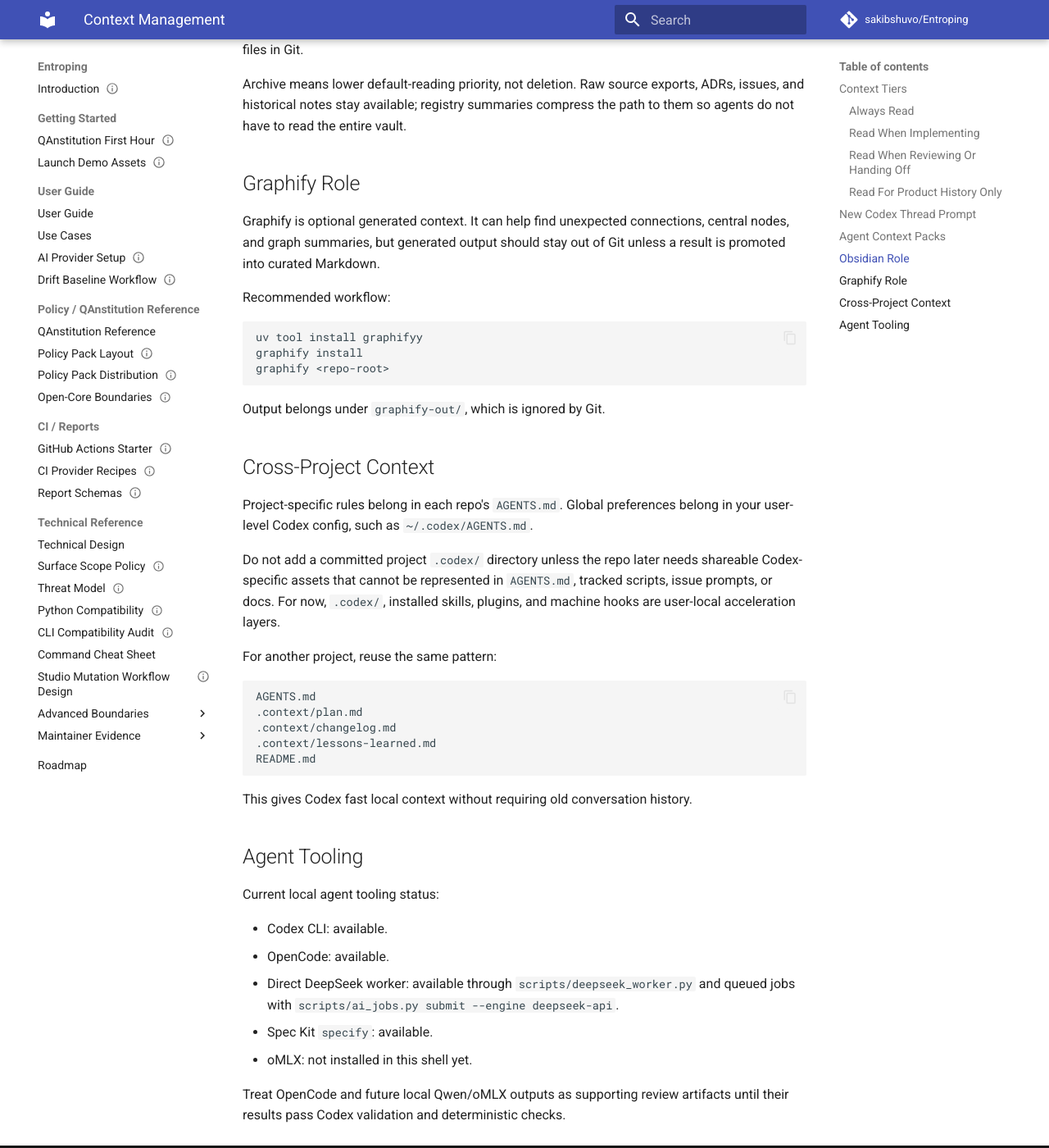
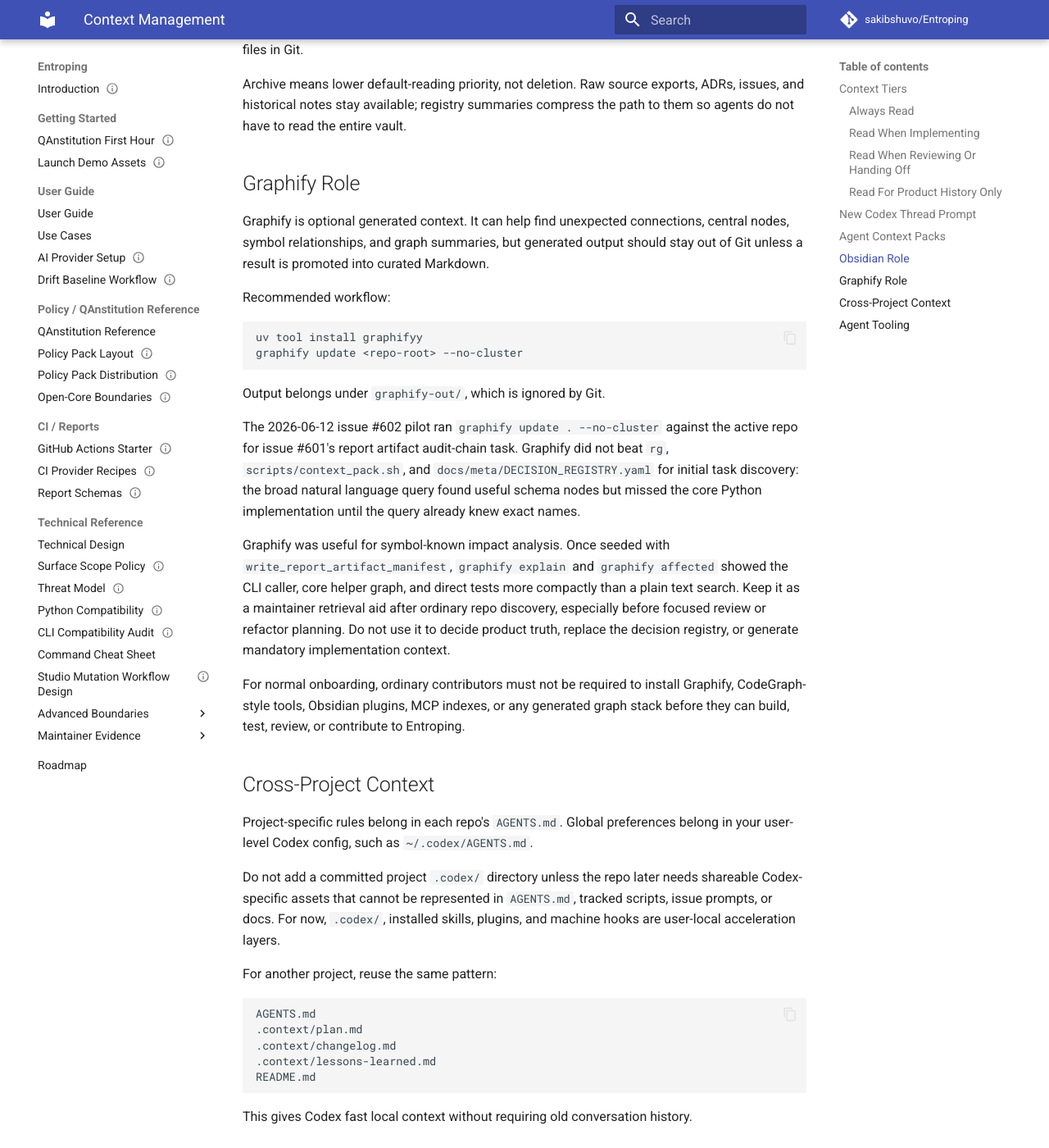
Before and after one commit to sakibshuvo/Entroping, an MkDocs documentation site: the page built from docs/meta/CONTEXT_MANAGEMENT.md, in a window 1280 px wide and 1400 px high, scrolled down 2299 px. Shown: the whole window at 82% size. Built offline with MkDocs 1.6.1 and Material for MkDocs 9.7.7, drawn with Linux system fonts in a browser that asks for light colours; comment, search, counter and statistics services are not loaded.

Commit message:
docs(context): record graph retrieval pilot

````diff
--- a/docs/meta/CONTEXT_MANAGEMENT.md
+++ b/docs/meta/CONTEXT_MANAGEMENT.md
@@ -99,17 +99,37 @@
 
 ## Graphify Role
 
-Graphify is optional generated context. It can help find unexpected connections, central nodes, and graph summaries, but generated output should stay out of Git unless a result is promoted into curated Markdown.
+Graphify is optional generated context. It can help find unexpected connections,
+central nodes, symbol relationships, and graph summaries, but generated output
+should stay out of Git unless a result is promoted into curated Markdown.
 
 Recommended workflow:
 
 ```bash
 uv tool install graphifyy
-graphify install
-graphify <repo-root>
+graphify update <repo-root> --no-cluster
 ```
 
 Output belongs under `graphify-out/`, which is ignored by Git.
+
+The 2026-06-12 issue #602 pilot ran `graphify update . --no-cluster` against
+the active repo for issue #601's report artifact audit-chain task. Graphify did
+not beat `rg`, `scripts/context_pack.sh`, and
+`docs/meta/DECISION_REGISTRY.yaml` for initial task discovery: the broad natural
+language query found useful schema nodes but missed the core Python
+implementation until the query already knew exact names.
+
+Graphify was useful for symbol-known impact analysis. Once seeded with
+`write_report_artifact_manifest`, `graphify explain` and `graphify affected`
+showed the CLI caller, core helper graph, and direct tests more compactly than a
+plain text search. Keep it as a maintainer retrieval aid after ordinary repo
+discovery, especially before focused review or refactor planning. Do not use it
+to decide product truth, replace the decision registry, or generate mandatory
+implementation context.
+
+For normal onboarding, ordinary contributors must not be required to install
+Graphify, CodeGraph-style tools, Obsidian plugins, MCP indexes, or any generated
+graph stack before they can build, test, review, or contribute to Entroping.
 
 ## Cross-Project Context
 
````
Also changed, not shown: .context/changelog.md (+5 -0 lines), .context/lessons-learned.md (+5 -0 lines), docs/meta/PROJECT_PROGRESS.md (+1 -1 lines), 1 other file.
